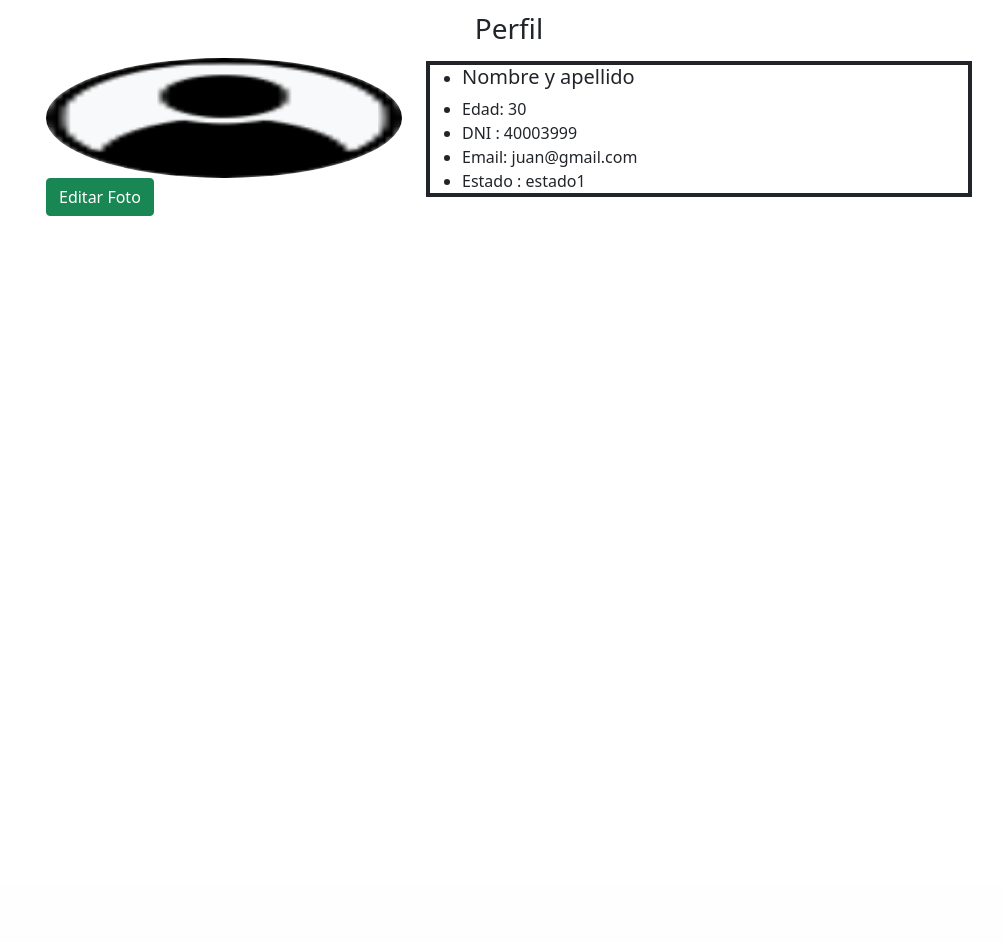
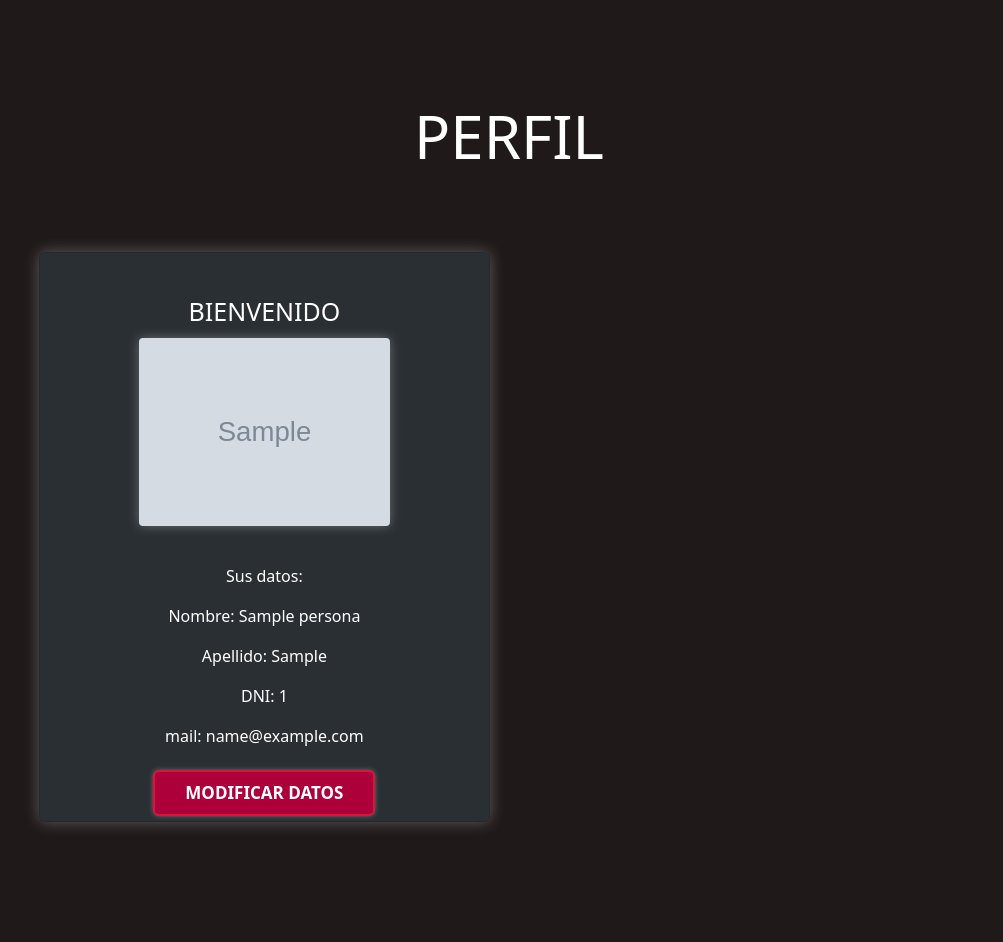
Before and after one commit to FedericoNagual/Subi-que-te-llevo, a Flask app: page /verPerfil in a window 1280 px wide. Shown: the part 56-998 px from the top of the page, without its empty margins (131-1134 px from the left). Before the commit the page ends 272 px from the top, so only its background shows below. Run offline with Flask 2, Linux system fonts and the light colour scheme; tables that the repository leaves empty hold one stand-in row (values such as "Sample post"); grey boxes marked "Sample" are stand-in pictures; parts of the project's set-up code (start-up, migrations or seed data) failed here and were passed over.

Commit message:
feat: db en AWS y vista PerfilConductor

```diff
--- a/app.py
+++ b/app.py
@@ -26,10 +26,10 @@ app.config['MAIL_PASSWORD'] = passwd
 mail = Mail(app)
 
 #Coneccion al server de la BD
-conn = mysql.connector.connect(host='localhost',
+conn = mysql.connector.connect(host='mydb.cn9l7lrgturn.us-east-2.rds.amazonaws.com',
                                 user = 'root',
-                                password = '1234',
-                                database='mydb2')
+                                password = 'Con_1_2022', #Con_1_2022
+                                database='mydb') #mydb
 #Crear el cursor
 cursor = conn.cursor()
 
@@ -48,7 +48,7 @@ def sendContactForm():
 
 @app.route('/', methods=['POST', 'GET'])
 def main():
-    viajes = pd.read_sql('SELECT v.ID, v.cantidadDeLugaresDisponibles, v.fecha, v.hora, v.precioDelViaje, v.equipaje, ve.patente, lo.nombre AS origen, ld.nombre AS destino, ev.ID as estado FROM viaje v JOIN vehiculo ve ON ve.ID = v.Vehiculo_ID JOIN localidad1 lo on lo.ID = v.Origen_ID JOIN localidad2 ld ON ld.ID = v.Destino_ID JOIN estadoviaje ev ON ev.ID = v.EstadoViaje_ID', conn, index_col = None)
+    viajes = pd.read_sql('SELECT v.ID, v.cantidadDeLugaresDisponibles, v.fecha, v.hora, v.precioDelViaje, v.equipaje, ve.patente, lo.nombre AS origen, ld.nombre AS destino, ev.ID as estado FROM Viaje v JOIN Vehiculo ve ON ve.ID = v.Vehiculo_ID JOIN Localidad1 lo on lo.ID = v.Origen_ID JOIN Localidad2 ld ON ld.ID = v.Destino_ID JOIN EstadoViaje ev ON ev.ID = v.EstadoViaje_ID', conn, index_col = None)
     viajes_front = []
     for index, row in viajes.iterrows():
         vi=[]
@@ -78,7 +78,7 @@ def main():
 @app.route("/crearViaje", methods=["GET", "POST"])
 def crearViaje():
     dropdown_origen = []
-    origenes = pd.read_sql('SELECT ID, nombre FROM localidad1', conn,  index_col = None)
+    origenes = pd.read_sql('SELECT ID, nombre FROM Localidad1', conn,  index_col = None)
     for index, row in origenes.iterrows():
         orig = []
         id = row['ID']
@@ -87,7 +87,7 @@ def crearViaje():
         orig.append(ori)
         dropdown_origen.append(orig)
     dropdown_destino = []
-    destinos = pd.read_sql('SELECT ID, nombre FROM localidad2', conn,  index_col = None)
+    destinos = pd.read_sql('SELECT ID, nombre FROM Localidad2', conn,  index_col = None)
     for index, row in destinos.iterrows():
         dest = []
         id = row['ID']
@@ -103,18 +103,34 @@ def crearViaje():
         precio = request.form['precio']
         patente = request.form['patente']
 
-        cursor.execute("INSERT INTO viaje (cantidadDeLugaresDisponibles,fecha,hora,precioDelViaje,equipaje,observacion,PerfilConductor_ID,Vehiculo_ID,Origen_ID,Destino_ID,EstadoViaje_ID) VALUES (4,'{}','{}',{},1,'',1,1,{},{},2)".format(str(fecha),str(hora),float(precio),int(origen),int(destino)))
+        cursor.execute("INSERT INTO Viaje (cantidadDeLugaresDisponibles,fecha,hora,precioDelViaje,equipaje,observacion,PerfilConductor_ID,Vehiculo_ID,Origen_ID,Destino_ID,EstadoViaje_ID) VALUES (4,'{}','{}',{},1,'',1,1,{},{},2)".format(str(fecha),str(hora),float(precio),int(origen),int(destino)))
         conn.commit()
         return redirect(url_for('main'))
     return render_template('crearViaje.html', dropdown_origen=dropdown_origen, dropdown_destino=dropdown_destino)
 
 @app.route("/verPerfil", methods=["GET", "POST"])
 def verPerfil():
-    return render_template('verPerfil.html')
+    chofer = pd.read_sql('SELECT nombre, apellido, dni, mail, rutaFoto FROM Persona WHERE ID = 1', conn, index_col = None)
+    chofer_perf = []
+    for index, row in chofer.iterrows():
+        c=[]
+        nombre = row['nombre']
+        apellido = row['apellido']
+        dni = row['dni']
+        mail = row['mail']
+        foto = row['rutaFoto']
+        c.append(nombre)
+        c.append(apellido)
+        c.append(dni)
+        c.append(mail)
+        c.append(foto)
+        chofer_perf.append(c)
+
+    return render_template('verPerfil.html', chofer_perf=chofer_perf)
 
 @app.route("/historial", methods=["GET", "POST"])
 def historial():
-    viajes = pd.read_sql('SELECT v.ID, v.cantidadDeLugaresDisponibles, v.fecha, v.hora, v.precioDelViaje, v.equipaje, ve.patente, lo.nombre AS origen, ld.nombre AS destino, ev.observacion as estado FROM viaje v JOIN vehiculo ve ON ve.ID = v.Vehiculo_ID JOIN localidad1 lo on lo.ID = v.Origen_ID JOIN localidad2 ld ON ld.ID = v.Destino_ID JOIN estadoviaje ev ON ev.ID = v.EstadoViaje_ID', conn, index_col = None)
+    viajes = pd.read_sql('SELECT v.ID, v.cantidadDeLugaresDisponibles, v.fecha, v.hora, v.precioDelViaje, v.equipaje, ve.patente, lo.nombre AS origen, ld.nombre AS destino, ev.observacion as estado FROM Viaje v JOIN Vehiculo ve ON ve.ID = v.Vehiculo_ID JOIN Localidad1 lo on lo.ID = v.Origen_ID JOIN Localidad2 ld ON ld.ID = v.Destino_ID JOIN EstadoViaje ev ON ev.ID = v.EstadoViaje_ID', conn, index_col = None)
     viajes_front = []
     for index, row in viajes.iterrows():
         vi=[]
--- a/static/css/index.css
+++ b/static/css/index.css
@@ -87,6 +87,12 @@ main{
 }
 .viajes .viaje-content .card img{
   width: 100%;
+  height: auto;
+  border-radius: 4px;
+  box-shadow: 0 0 12px 0 rgba(255, 255, 255, 0.3);
+}
+.viajes .viaje-content .card img#imgperfil{
+  width: 70%;
   height: auto;
   border-radius: 4px;
   box-shadow: 0 0 12px 0 rgba(255, 255, 255, 0.3);
--- a/templates/verPerfil.html
+++ b/templates/verPerfil.html
@@ -4,31 +4,32 @@
 
 
 <!-- Contenido de la tarjeta para cada persona, con sus datos del perfil-->
-<div class="fondoDiv container">
-  <h3 class=" text-center" style="margin : 12px;">Perfil</h3>
-  <div class="row justify-content-center align-items-center h-100" style="margin-top: 12px; margin-bottom: 12px;">
-    <div class="col-4">
-    <span class=""
-      ><img
-        class="bg-light rounded-circle "
-        id="imgLogoPersona"
-        src="img/icnPersona.png"
-        alt="Logo Persona"
-        style="width: 100% ; height:120px;"
-      />
-    </span>
-    <botton type="button" class="btn btn-success">Editar Foto</botton>
+<main class="viajes" id="viajes">
+  <div class="max-width">
+      <h2 class="title"><span>PERFIL</span></h2>
+      <div class="viaje-content">
+        {%for chofer in chofer_perf%}
+
+        <div class="card">
+          <div class="box">
+              <div class="text">BIENVENIDO</div>
+              <img id="imgperfil" src="{{ url_for('static', filename= chofer[4]) }}" alt="">
+              <div class="resumen">
+                <p>Sus datos:<br></p>
+                <p>Nombre: {{chofer[0]}}</p>
+                <p>Apellido: {{chofer[1]}}</p>
+                <p>DNI: {{chofer[2]}}</p>
+                <p>mail: {{chofer[3]}}</p>
+
+              </div>
+              <form action="#" method="post">
+                <button type="button" class="effect canc" value="{{chofer[0]}}">MODIFICAR DATOS</button>
+              </form>
+          </div>
+      </div>
+      {%endfor%}
+      </div>
   </div>
-    <div class="col-6 ">
-      <ul class="container-row-center border border-4 border-dark">
-        <li class="light"><h5>Nombre y apellido</h3></li>
-        <li>Edad: 30</li>
-        <li>DNI : 40003999</li>
-        <li>Email: juan@gmail.com</li>
-        <li>Estado : estado1</li>
-      </ul>
-    </div>
-  </div>
-</div>
+</main>
 
 {% endblock%}
```
Also changed, not shown: ScriptsSQL/Cargar_Tablas.sql (+10 -8 lines), ScriptsSQL/ConductorDB_Schema_Generator.sql (+33 -33 lines), static/img/joaquin.jpg (added).
